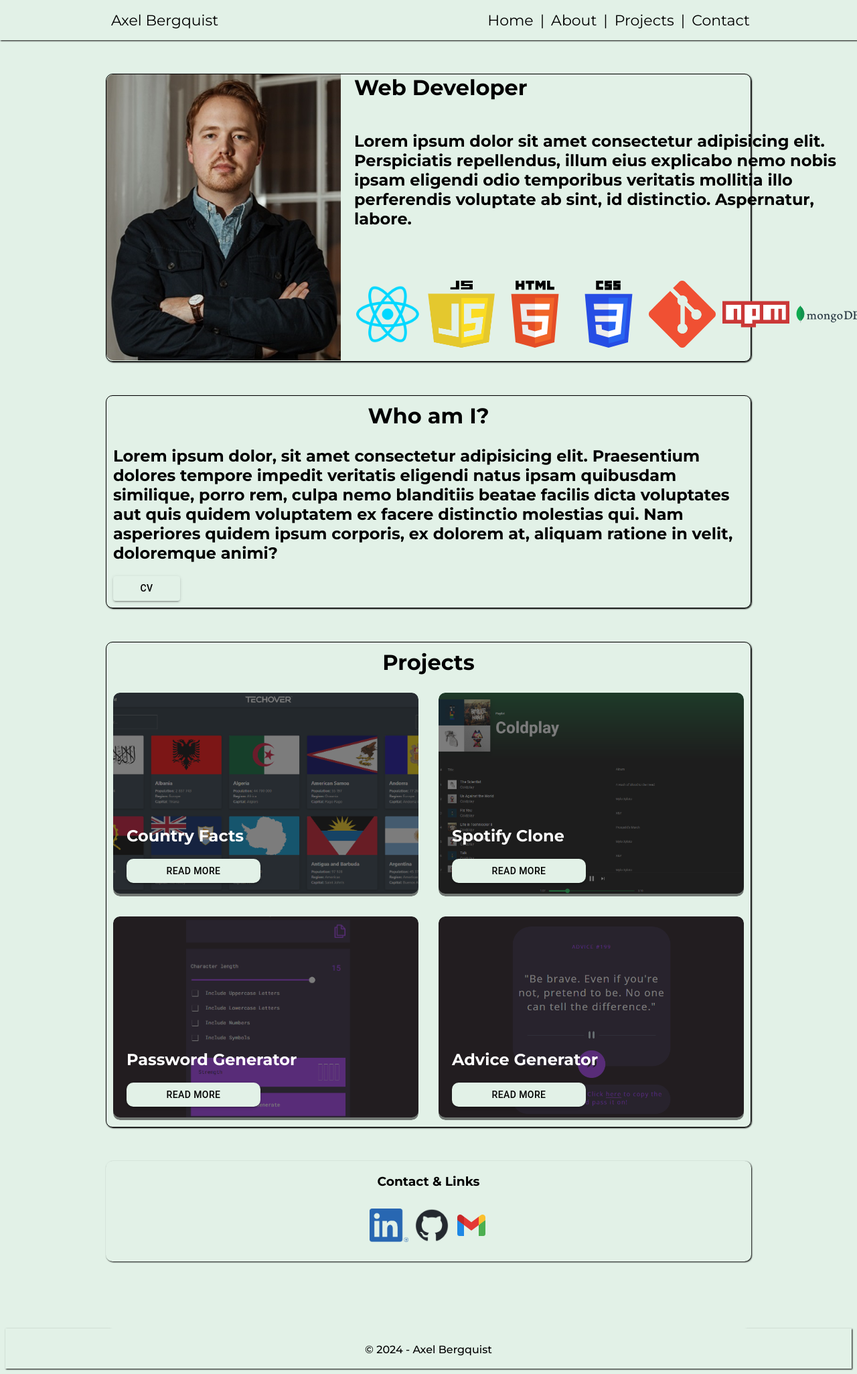
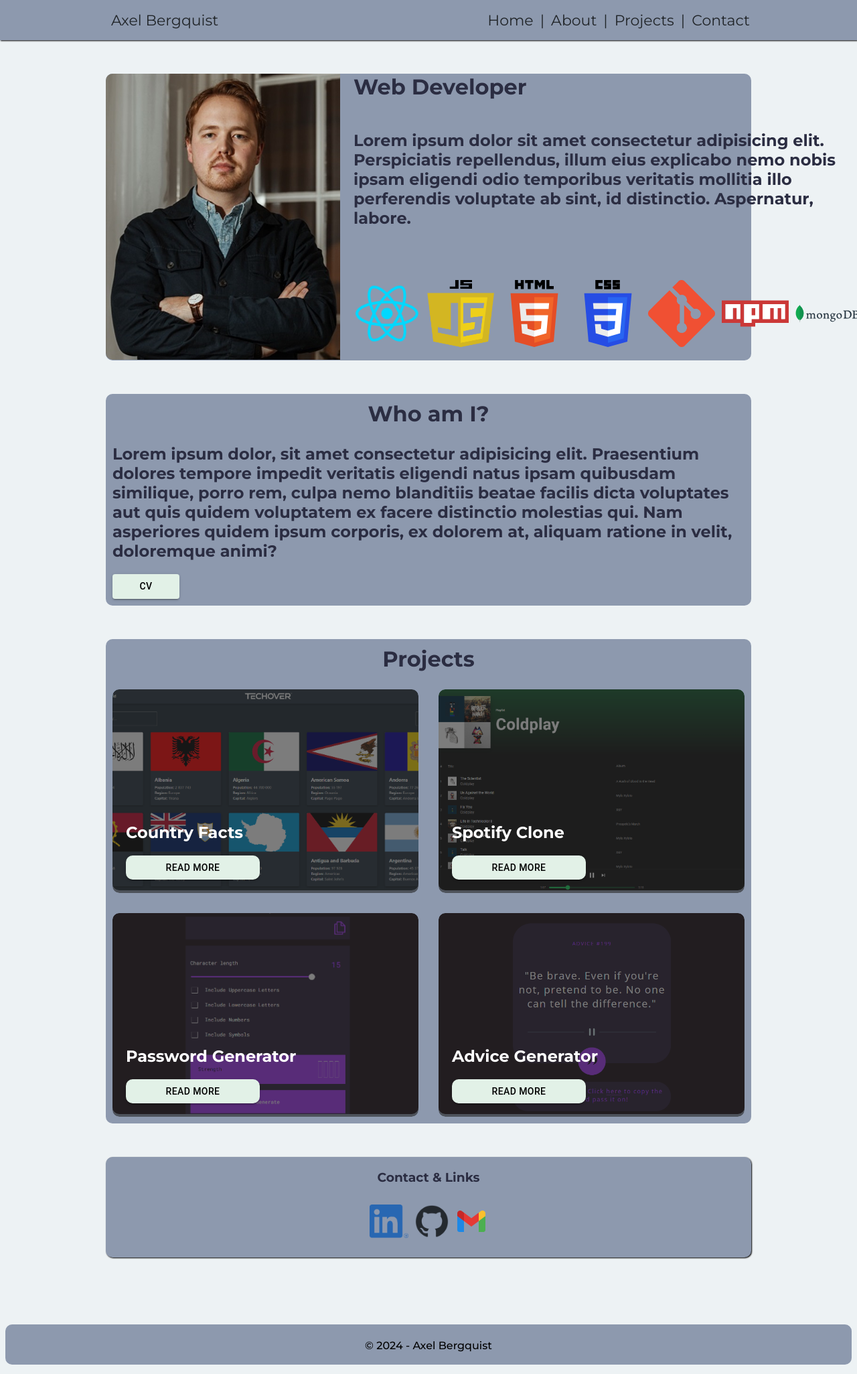
Before and after one commit to axelberk/Portfolio, a React (Vite) app: page / in a window 1280 px wide. Shown: the top 2051 px of the page at 67% size. Built offline with nearby package versions, Linux system fonts and the light colour scheme.

Commit message:
messing around with colours

```diff
--- a/src/App.css
+++ b/src/App.css
@@ -9,6 +9,8 @@
   flex-direction: column;
   padding: 0px 150px;
   margin-top: 60px;
+  color: #2B2D42 ;
+
 }
 
 h1 {
@@ -21,5 +23,5 @@ section {
 
 html, body {
   padding: 0;
-  background-color: #E2F1E7;
+  background-color: #EDF2F4;
 }
--- a/src/Components/Footer/Footer.css
+++ b/src/Components/Footer/Footer.css
@@ -4,11 +4,11 @@
     display: flex;
     justify-content: space-around;
     height: 60px;
-    background-color: #E2F1E7;
+    background-color: #8D99AE;
     bottom: 0;
     left: 0;
-    box-shadow: 1px 1px 2px black;
     z-index: 1;
+    border-radius: 10px;
 }
 
 .footer h4 {
--- a/src/Components/Navbar/Navbar.css
+++ b/src/Components/Navbar/Navbar.css
@@ -1,12 +1,12 @@
 .Navbar {
-    background-color: #E2F1E7;
+    background-color: #8D99AE;
     display: flex;
     justify-content: space-between;
     align-items: center;
     position: fixed;
     width: 100%;
     height: 60px;
-    color: black;
+    color: #212529;
     box-sizing: border-box;
     font-size: 22px;
     padding: 0px 160px;
@@ -22,7 +22,7 @@
 
 .Navbar a {
     text-decoration: none;
-    color: black;
+    color: #212529;
     padding-left: 6px;
 }
 
--- a/src/Homepage/Homepage.css
+++ b/src/Homepage/Homepage.css
@@ -2,7 +2,7 @@
     display: flex;
     justify-content: space-between;
     flex-direction: column;
-    background-color: #E2F1E7;
+    background-color: #EDF2F4;
     margin-top: 50px;
     border-radius: 10px;
     gap: 50px;
@@ -17,9 +17,8 @@
 .intro-section {
     display: flex;
     flex-direction: row;
-    border: 1px solid black;
-    box-shadow: 1px 1px 2px black;
     border-radius: 10px;
+    background-color: #8D99AE;
 }
 
 .intro-text {
@@ -34,13 +33,13 @@
     text-decoration: none;;
 }
 
-.projects-button {
+/* .projects-button {
     width: 200px;
     background-color: #E2F1E7;
     color: black;
     font: inherit;
     font-weight: 500;
-}
+} */
 
 .pfp {
     max-width: 350px;
@@ -104,11 +103,11 @@
 
 .about-container {
     height: 100%;
-    border: 1px solid black;
-    box-shadow: 1px 1px 2px black;
+
     border-radius: 10px;
     padding: 10px;
     text-align: left;
+    background-color: #8D99AE;
 }
 
 .about-container h1 {
@@ -118,8 +117,8 @@
 .projects-page {
     padding: 10px;
     border-radius: 10px;
-    border: 1px solid black;
-    box-shadow: 1px 1px 2px black;
+
+    background-color: #8D99AE;
 }
 
 .projects-container {
@@ -173,10 +172,10 @@
 
 .Contact {
     height: 150px;
-    background-color: #E2F1E7;
     margin-bottom: 100px;
     border-radius: 10px;
     box-shadow: 1px 1px 2px black;
+    background-color: #8D99AE;
 }
 
 .ext-links {
```
